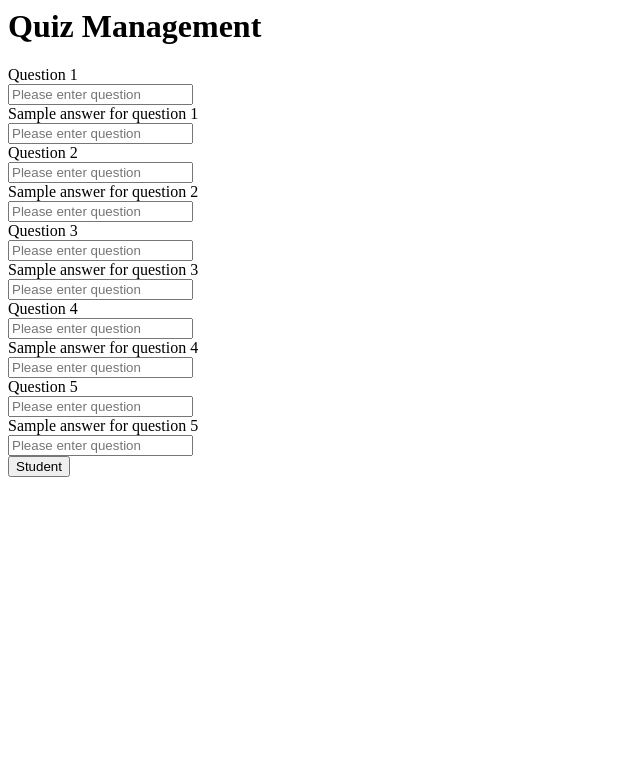
After one commit to EZinAChi/HomeworkChecker, a Flask app: page /teacher in a window 1280 px wide. The commit adds this page. Shown: the top 783 px of the page, without its empty margins (0-640 px from the left). Run offline with Flask 2, Linux system fonts and the light colour scheme; some libraries are stand-ins or nearby versions.

Commit message:
add teacher enter question page

```diff
--- a/Project source code in flask/flaskProject/app.py
+++ b/Project source code in flask/flaskProject/app.py
@@ -30,6 +30,10 @@ def countqueryitems(query):
 def studentlogin():
     return render_template('studentlogin.html')
 
+@app.route('/teacherlogin')
+def teacherlogin():
+    return render_template('teacherlogin.html')
+
 
 # route to port /student for transferring student_name from studentlogin page and pulling quiz page to front end
 @app.route('/student', methods=['GET', 'POST'])
@@ -38,6 +42,15 @@ def student():
         student_name = request.args.get('student_name')
 
         return render_template('quiz.html', data=student_name)
+
+# route to port /student for transferring student_name from studentlogin page and pulling quiz page to front end
+@app.route('/teacher', methods=['GET', 'POST'])
+def teacher():
+    if request.method == 'GET':
+        teacher_name = request.args.get('teacher_name')
+
+        return render_template('quizmanage.html')
+
 
 # route to port /query for transferring student_query from quiz page and calculate the mark
 @app.route('/query', methods=['GET', 'POST'])
@@ -48,6 +61,7 @@ def studentqueryenter():
             "SELECT COUNT(*) AS transCount, SUM(Quantity) AS avgQuantity,  AVG(ActualCost) AS avgCost FROM Production.TransactionHistoryArchive")
         datafromdatabase2 = countqueryitems(student_query)
 
+# print for testing
         print(datafromdatabase1)
         print(datafromdatabase2)
         print(student_query)
--- a/Project source code in flask/flaskProject/templates/menu.html
+++ b/Project source code in flask/flaskProject/templates/menu.html
@@ -15,7 +15,7 @@
   <div class="lay-form-item">
     <div class="lay-input-block">
       <button class="lay-btn" onclick="studentclickme()">Student</button>
-      <button class="lay-btn" onclick="tclickme()">Teacher</button>
+      <button class="lay-btn" onclick="teacherclickme()">Teacher</button>
     </div>
   </div>
 </form>
@@ -26,4 +26,7 @@
     function studentclickme(){
         window.location.href='studentlogin?'
     }
+    function teacherclickme(){
+        window.location.href='teacherlogin?'
+    }
 </script>
--- /dev/null
+++ b/Project source code in flask/flaskProject/templates/quizmanage.html
@@ -0,0 +1,75 @@
+<html>
+<head>
+
+    <title>{{ 'Quiz Management' }}</title>
+
+</head>
+
+<link href="./lay.css"/>
+<script src="https://cdn.staticfile.org/layui/2.7.6/layui.js"></script>
+
+<body>
+<h1>Quiz Management</h1>
+
+<form class="lay-form" action="" onsubmit="return false">
+  <div class="lay-form-item">
+
+      <label class="lay-form-label">Question 1</label>
+    <div class="lay-input-block">
+      <input type="text" name="u85qwh" required  lay-verify="required" id="q1" placeholder="Please enter question" autocomplete="off" class="lay-input">
+    </div>
+      <label class="lay-form-label">Sample answer for question 1</label>
+    <div class="lay-input-block">
+      <input type="text" name="u85qwh" required  lay-verify="required" id="qa1" placeholder="Please enter question" autocomplete="off" class="lay-input">
+    </div>
+
+      <label class="lay-form-label">Question 2</label>
+    <div class="lay-input-block">
+      <input type="text" name="u85qwh" required  lay-verify="required" id="q2" placeholder="Please enter question" autocomplete="off" class="lay-input">
+    </div>
+      <label class="lay-form-label">Sample answer for question 2</label>
+    <div class="lay-input-block">
+      <input type="text" name="u85qwh" required  lay-verify="required" id="qa2" placeholder="Please enter question" autocomplete="off" class="lay-input">
+    </div>
+
+      <label class="lay-form-label">Question 3</label>
+    <div class="lay-input-block">
+      <input type="text" name="u85qwh" required  lay-verify="required" id="q3" placeholder="Please enter question" autocomplete="off" class="lay-input">
+    </div>
+      <label class="lay-form-label">Sample answer for question 3</label>
+    <div class="lay-input-block">
+      <input type="text" name="u85qwh" required  lay-verify="required" id="qa3" placeholder="Please enter question" autocomplete="off" class="lay-input">
+    </div>
+
+      <label class="lay-form-label">Question 4</label>
+    <div class="lay-input-block">
+      <input type="text" name="u85qwh" required  lay-verify="required" id="q4" placeholder="Please enter question" autocomplete="off" class="lay-input">
+    </div>
+      <label class="lay-form-label">Sample answer for question 4</label>
+    <div class="lay-input-block">
+      <input type="text" name="u85qwh" required  lay-verify="required" id="qa4" placeholder="Please enter question" autocomplete="off" class="lay-input">
+    </div>
+
+      <label class="lay-form-label">Question 5</label>
+    <div class="lay-input-block">
+      <input type="text" name="u85qwh" required  lay-verify="required" id="q5" placeholder="Please enter question" autocomplete="off" class="lay-input">
+    </div>
+      <label class="lay-form-label">Sample answer for question 5</label>
+    <div class="lay-input-block">
+      <input type="text" name="u85qwh" required  lay-verify="required" id="qa5" placeholder="Please enter question" autocomplete="off" class="lay-input">
+    </div>
+
+    <div class="lay-input-block">
+      <button class="lay-btn" onclick="save()">Student</button>
+    </div>
+  </div>
+</form>
+
+<script type="text/javascript" src="https://cdn.bootcss.com/jquery/3.4.1/jquery.min.js"></script>
+
+<script type="text/javascript">
+    function save(){
+
+    }
+
+</script>
```
Also changed, not shown: Project source code in flask/flaskProject/templates/teacherlogin.html (+6 -5 lines).
